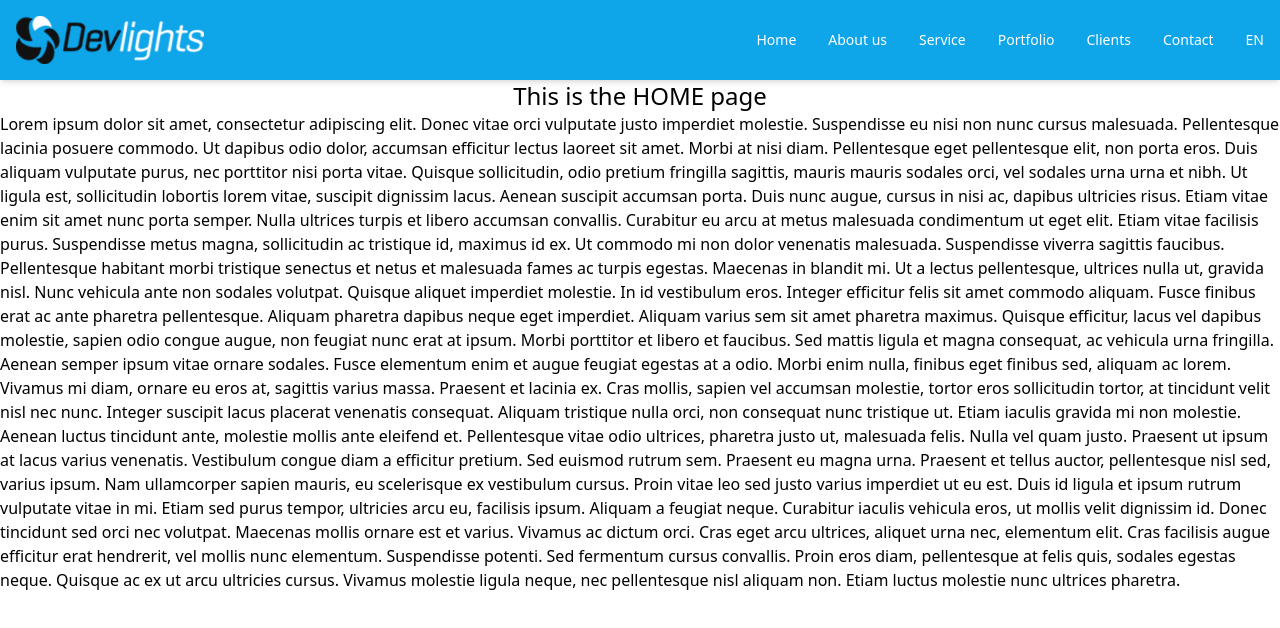
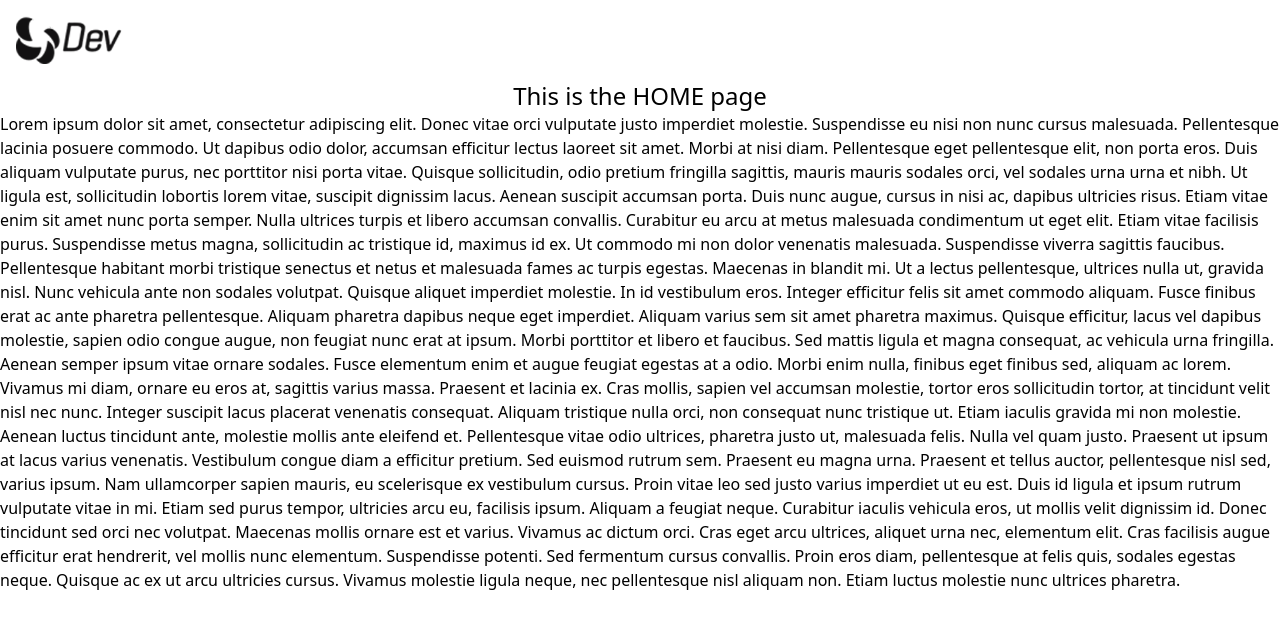
Before and after one commit to ignacioLiotti/test-1441654, a Next.js app: page / in a window 1280 px wide. Shown: the top 628 px of the page. Built offline with nearby package versions, Linux system fonts and the light colour scheme.

Commit message:
Navbar now turns transparent when scrolling down

```diff
--- a/components/Navbar.js
+++ b/components/Navbar.js
@@ -1,88 +1,140 @@
-import React, { useState } from 'react'
+import React, { useState, useEffect } from "react";
+
+const navigationData = [
+  { id: 0, name: "Home", path: "/#" },
+  { id: 1, name: "About us", path: "/#about" },
+  { id: 2, name: "Services", path: "/#services" },
+  { id: 3, name: "Portfolio", path: "/#portfolio" },
+  { id: 4, name: "Clients", path: "/#clients" },
+  { id: 5, name: "Contact", path: "/#footer" },
+];
 
 function Navbar() {
-    const [openMenu, setOpenMenu] = useState(false)
+  const [openMenu, setOpenMenu] = useState(false);
+  const onMenuPress = () => {
+    setOpenMenu(!openMenu);
+  };
 
-    const onMenuPress = () => {
-        setOpenMenu(!openMenu)
+  const [scrolledDown, setScrolledDown] = useState(false);
+  const setTransparentBackground = () => {
+    if (window.scrollY >= 80) {
+      setScrolledDown(true);
+    } else {
+      setScrolledDown(false);
     }
+  };
+
+  useEffect(() => {
+    setTransparentBackground();
+    window.addEventListener("scroll", setTransparentBackground);
+  }, []);
 
   return (
-        <nav className={`fixed w-full h-16 md:h-20 bg-sky-500 border-b-sky-200 flex flex-row items-center justify-between shadow-md`}>
-            {/* TODO: add transparent background as default and gradient brackground when scrolling down*/}
-            <div className='flex flex-row items-center justify-between w-full p-4'>
-                <img className='h-9 md:h-12 object-contain' src='/images/logo.png' alt='devlights logo' />
+    /* TODO: add max-width of inner container with responsive breakpoints*/
+    <nav
+      className={`${
+        scrolledDown ? "navbar-gradient shadow-md" : "bg-transparent"
+      } fixed w-full h-16 md:h-20 border-b-sky-200 flex flex-row items-center justify-between`}
+    >
+      {/* TODO: add animation of bg gradient when scrolling down*/}
+      <div className="flex flex-row items-center justify-between w-full p-4">
+        <img
+          className="h-9 md:h-12 object-contain"
+          src="/images/logo.png"
+          alt="devlights logo"
+        />
         {!openMenu && (
-                    <button className='md:hidden' onClick={onMenuPress}>
-                        <svg xmlns="http://www.w3.org/2000/svg" className="h-8 w-8 text-white" fill="none" viewBox="0 0 24 24" stroke="currentColor" strokeWidth={2}>
-                            <path strokeLinecap="round" strokeLinejoin="round" d="M4 6h16M4 12h16M4 18h16" />
+          <button className="md:hidden" onClick={onMenuPress}>
+            <svg
+              xmlns="http://www.w3.org/2000/svg"
+              className="h-8 w-8 text-white"
+              fill="none"
+              viewBox="0 0 24 24"
+              stroke="currentColor"
+              strokeWidth={2}
+            >
+              <path
+                strokeLinecap="round"
+                strokeLinejoin="round"
+                d="M4 6h16M4 12h16M4 18h16"
+              />
             </svg>
           </button>
         )}
       </div>
-            <div className='hidden md:block'>
-                <ul className='flex flex-row items-center justify-end'>
+      <div className="hidden md:block">
+        <ul className="flex flex-row items-center justify-end">
           {/* TODO: add the indicator for the current section as an underline*/}
-                    <li>
-                        <a className='block whitespace-nowrap w-auto py-5 px-4 text-sm md:text-md text-white font-sans' href="/#">Home</a>
+          {navigationData.map((item) => (
+            <li key={item.id}>
+              <a
+                className="block whitespace-nowrap w-auto py-5 px-4 text-sm md:text-md text-white font-sans"
+                href={item.path}
+              >
+                {item.name}
+              </a>
             </li>
-                    <li>
-                        <a className='block whitespace-nowrap w-auto py-5 px-4 text-sm md:text-md text-white font-sans' href="/#">About us</a>
-                    </li>
-                    <li>
-                        <a className='block whitespace-nowrap w-auto py-5 px-4 text-sm md:text-md text-white font-sans' href="/#">Service</a>
-                    </li>
-                    <li>
-                        <a className='block whitespace-nowrap w-auto py-5 px-4 text-sm md:text-md text-white font-sans' href="/#">Portfolio</a>
-                    </li>
-                    <li>
-                        <a className='block whitespace-nowrap w-auto py-5 px-4 text-sm md:text-md text-white font-sans' href="/#">Clients</a>
-                    </li>
-                    <li>
-                        <a className='block whitespace-nowrap w-auto py-5 px-4 text-sm md:text-md text-white font-sans' href="/#">Contact</a>
-                    </li>
+          ))}
           {/* TODO: this is a dropdown component that switches languages */}
           <li>
-                        <span className='block whitespace-nowrap w-auto py-5 px-4 text-sm md:text-md text-white font-sans'>EN</span>
+            <span className="block whitespace-nowrap w-auto py-5 px-4 text-sm md:text-md text-white font-sans">
+              EN
+            </span>
           </li>
         </ul>
       </div>
       {/* TODO: match the colors of the mobile drawer menu with the live version of the website */}
-            <div className={`fixed md:hidden z-10 h-screen w-full bg-black bg-opacity-30 top-0 transition-all ease-in-out duration-500 ${openMenu ? 'opacity-100' : 'opacity-0'}`}>
-                <div className={`w-80 bg-sky-900 h-full pt-2 % transition-all ease-in-out duration-500 ${openMenu ? '-translate-x-0' : '-translate-x-80'}`}>
-                    <ul className='flex flex-col items-start justify-end w-full'>
-                        <li className='w-2/3'>
-                            <a className='block whitespace-nowrap py-5 px-4 text-sm md:text-md text-white font-sans' href="/#">Home</a>
+      <div
+        className={`fixed md:hidden z-10 h-screen w-full bg-black bg-opacity-30 top-0 transition-all ease-in-out duration-500 ${
+          openMenu ? "opacity-100" : "opacity-0"
+        }`}
+      >
+        <div
+          className={`w-80 bg-sky-900 h-full pt-2 % transition-all ease-in-out duration-500 ${
+            openMenu ? "-translate-x-0" : "-translate-x-80"
+          }`}
+        >
+          <ul className="flex flex-col items-start justify-end w-full">
+            {navigationData.map((item) => (
+              <li key={item.id}>
+                <a
+                  className="block whitespace-nowrap w-auto py-5 px-4 text-sm md:text-md text-white font-sans"
+                  href={item.path}
+                >
+                  {item.name}
+                </a>
               </li>
-                        <li className='w-2/3'>
-                            <a className='block whitespace-nowrap py-5 px-4 text-sm md:text-md text-white font-sans' href="/#">About us</a>
-                        </li>
-                        <li className='w-2/3'>
-                            <a className='block whitespace-nowrap py-5 px-4 text-sm md:text-md text-white font-sans' href="/#">Service</a>
-                        </li>
-                        <li className='w-2/3'>
-                            <a className='block whitespace-nowrap py-5 px-4 text-sm md:text-md text-white font-sans' href="/#">Portfolio</a>
-                        </li>
-                        <li className='w-2/3'>
-                            <a className='block whitespace-nowrap py-5 px-4 text-sm md:text-md text-white font-sans' href="/#">Clients</a>
-                        </li>
-                        <li className='w-2/3'>
-                            <a className='block whitespace-nowrap py-5 px-4 text-sm md:text-md text-white font-sans' href="/#">Contact</a>
-                        </li>
+            ))}
             {/* TODO: this is a dropdown component that switches languages */}
-                        <li className='w-2/3'>
-                            <span className='block whitespace-nowrap py-5 px-4 text-sm md:text-md text-white font-sans'>EN</span>
+            <li className="w-2/3">
+              <span className="block whitespace-nowrap py-5 px-4 text-sm md:text-md text-white font-sans">
+                EN
+              </span>
             </li>
           </ul>
         </div>
-                <button className='md:hidden absolute top-0 right-0' onClick={onMenuPress} >
-                    <svg xmlns="http://www.w3.org/2000/svg" className="h-8 w-8 m-4 text-white" fill="none" viewBox="0 0 24 24" stroke="currentColor" stroke-width="4">
-                        <path stroke-linecap="round" stroke-linejoin="round" d="M6 18L18 6M6 6l12 12" />
+        <button
+          className="md:hidden absolute top-0 right-0"
+          onClick={onMenuPress}
+        >
+          <svg
+            xmlns="http://www.w3.org/2000/svg"
+            className="h-8 w-8 m-4 text-white"
+            fill="none"
+            viewBox="0 0 24 24"
+            stroke="currentColor"
+            strokeWidth="4"
+          >
+            <path
+              strokeLinecap="round"
+              strokeLinejoin="round"
+              d="M6 18L18 6M6 6l12 12"
+            />
           </svg>
         </button>
       </div>
     </nav>
-    )
+  );
 }
 
-export default Navbar
+export default Navbar;
--- a/styles/globals.css
+++ b/styles/globals.css
@@ -1,3 +1,7 @@
 @tailwind base;
 @tailwind components;
 @tailwind utilities;
+
+.navbar-gradient {
+  background-image: linear-gradient(131deg, #3591d4, #5dc3f6, #3591d4, #5dc3f6);
+}
```
Lines whose indentation alone changed are shown as unchanged.
